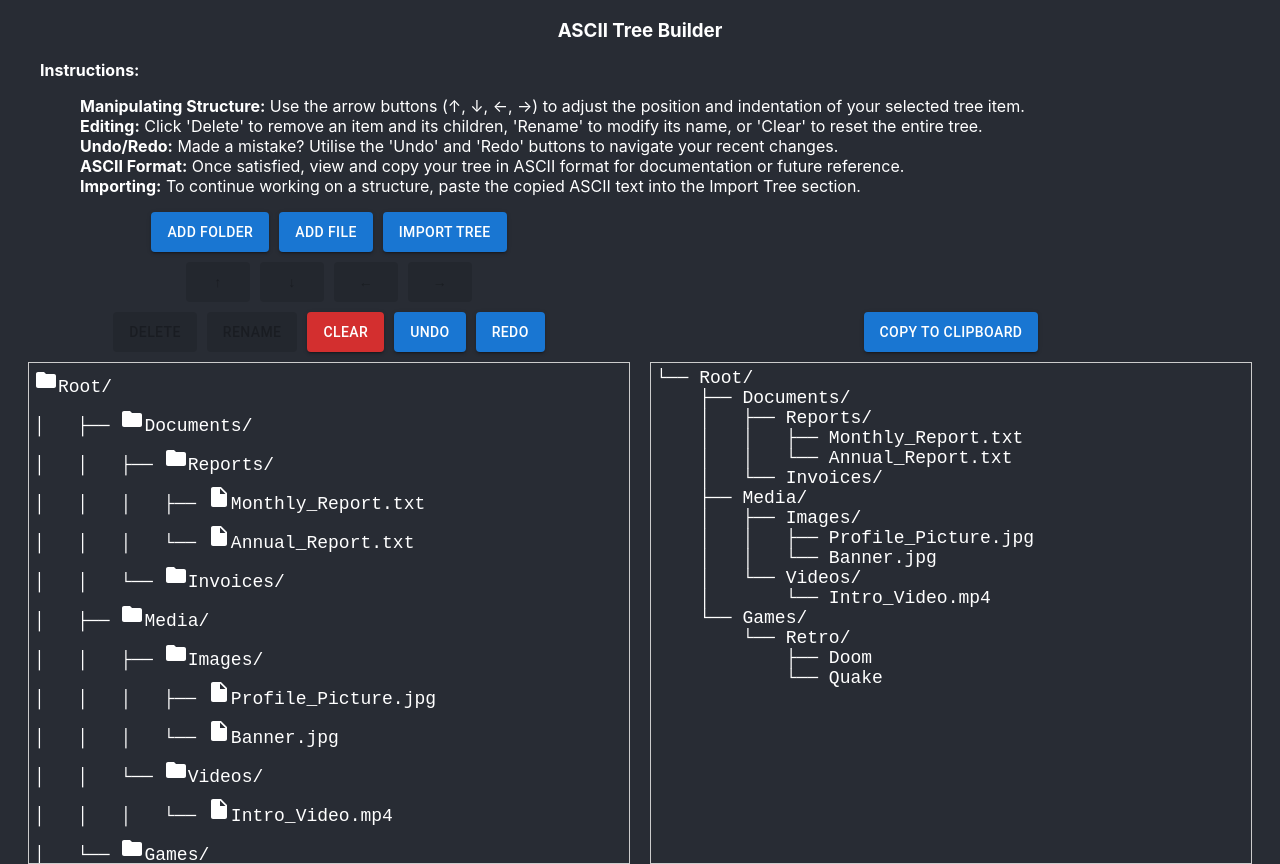
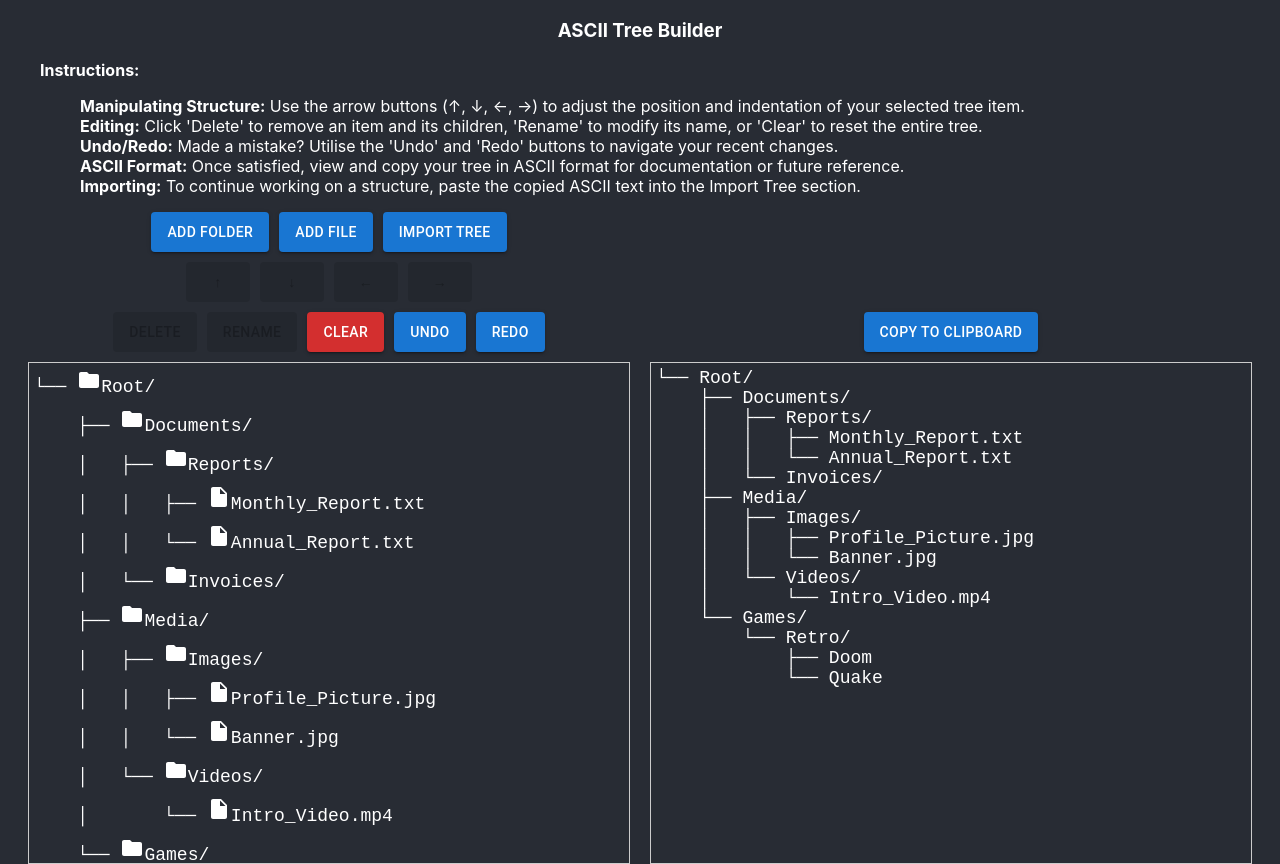
Before and after one commit to chdonncha/ascii-tree-builder-old, a React (Create React App) app in the folder ascii-tree-builder/: page / in a window 1280 px wide. Built offline with nearby package versions, Linux system fonts and the light colour scheme.

Commit message:
✨ Fix hierarchy special character formatting

```diff
--- a/ascii-tree-builder/src/components/TreeBuilder.tsx
+++ b/ascii-tree-builder/src/components/TreeBuilder.tsx
@@ -141,21 +141,49 @@ const TreeBuilder: React.FC = () => {
   const generatePrefix = (index: number): string => {
     const currentIndentation = getIndentation(rows[index].content);
 
-    // Handle root node
+    // Special case for root node
     if (index === 0) {
-      return '';
+      return '└── ';
     }
 
-    const isLastAtThisLevel = isLastInBranch(index);
     let prefix = '';
 
     for (let i = 0; i < currentIndentation / 2; i++) {
-      prefix += '│   ';
+      // Check if the current level is the last in its branch
+      if (isLastInBranchAtLevel(index, i * 2)) {
+        prefix += '    '; // Four spaces
+      } else {
+        prefix += '│   ';
+      }
     }
 
+    // Check if the item itself is the last in its branch
+    const isLastAtThisLevel = isLastInBranch(index);
     prefix += isLastAtThisLevel ? '└── ' : '├── ';
 
     return prefix;
+  };
+
+  const isLastInBranchAtLevel = (index: number, level: number): boolean => {
+    const currentIndentation = getIndentation(rows[index].content);
+
+    if (level >= currentIndentation) {
+      return isLastInBranch(index);
+    }
+
+    for (let i = index + 1; i < rows.length; i++) {
+      const nextIndentation = getIndentation(rows[i].content);
+
+      if (nextIndentation === level) {
+        return false;
+      }
+
+      if (nextIndentation < level) {
+        return true;
+      }
+    }
+
+    return true;
   };
 
   return (
```
